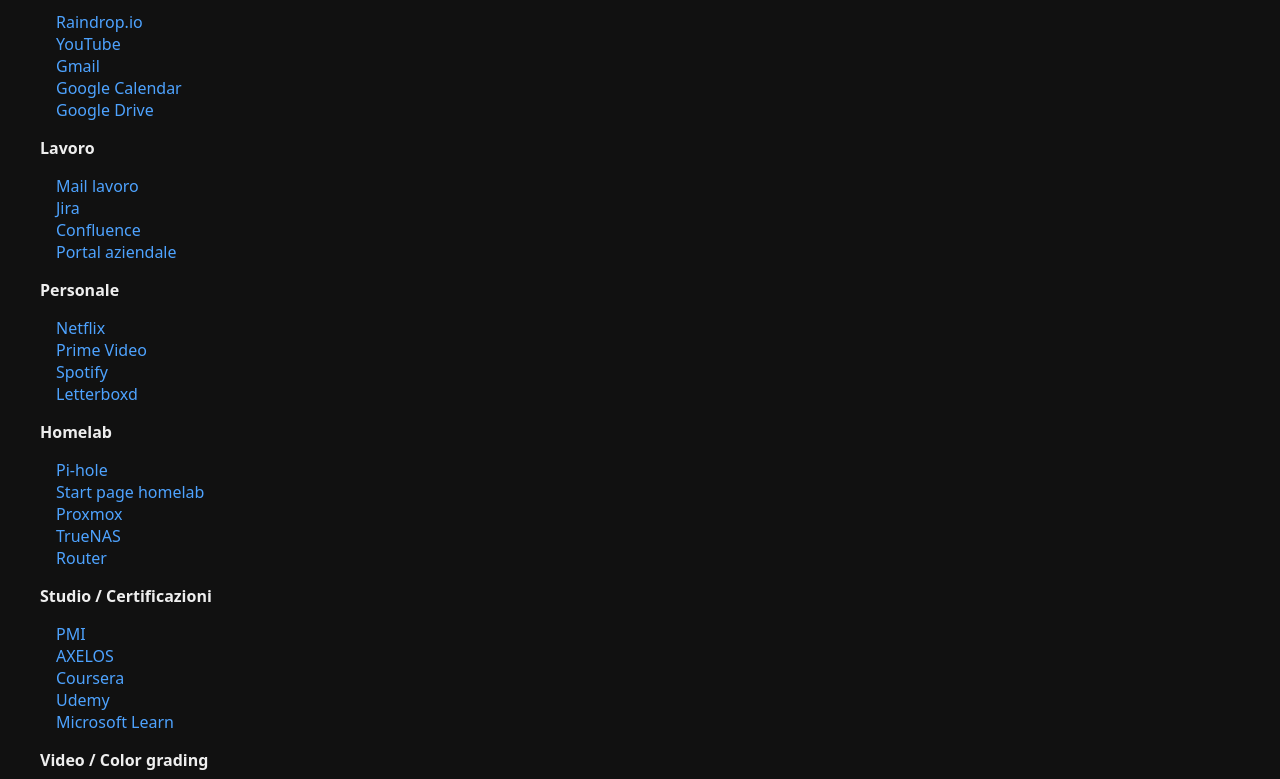
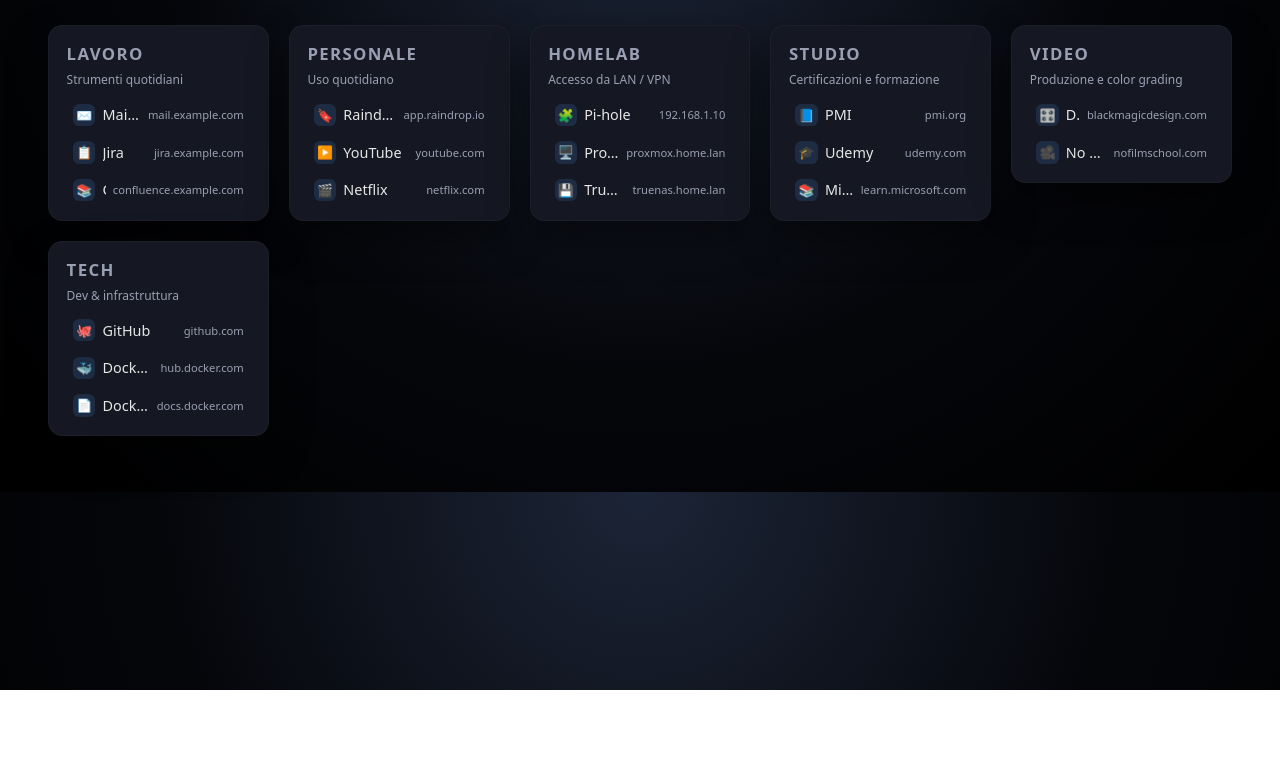
Before and after one commit to Orgath/startpage, a plain HTML site: page index.html in a window 1280 px wide. Shown: the part 110-889 px from the top of the page. After the commit the page ends 800 px from the top, so only its background shows below. Drawn offline with Linux system fonts and the light colour scheme.

Commit message:
Update index.html

```diff
--- a/index.html
+++ b/index.html
@@ -1,96 +1,286 @@
-<!DOCTYPE NETSCAPE-Bookmark-file-1>
-<!-- This is an automatically generated file.
-     It will be read and overwritten.
-     DO NOT EDIT! -->
+<!DOCTYPE html>
 <html lang="it">
 <head>
   <meta charset="utf-8">
-  <title>Segnalibri</title>
-  <meta http-equiv="Content-Type" content="text/html; charset=UTF-8">
+  <title>Start</title>
+  <meta name="viewport" content="width=device-width,initial-scale=1">
   <style>
+    :root {
+      --bg: #0b0c10;
+      --bg-card: #151822;
+      --accent: #4ea3ff;
+      --accent-soft: rgba(78,163,255,0.15);
+      --text: #e6e6e6;
+      --text-muted: #9aa0b3;
+    }
+    * { box-sizing:border-box; }
     body {
+      margin:0;
+      padding:2rem 1.5rem 3rem;
       font-family: system-ui, -apple-system, BlinkMacSystemFont, "Segoe UI", sans-serif;
-      background:#111;
-      color:#eee;
+      background: radial-gradient(circle at top, #1c2537 0, #05060a 55%, #000 100%);
+      color:var(--text);
+    }
+    h1 {
+      margin:0 0 0.25rem;
+      font-size:1.8rem;
+    }
+    .subtitle {
+      margin:0 0 1.75rem;
+      color:var(--text-muted);
+      font-size:0.95rem;
+    }
+    .grid {
+      display:grid;
+      grid-template-columns:repeat(auto-fit, minmax(220px, 1fr));
+      gap:1.25rem;
+      align-items:start;
+    }
+    .card {
+      background:var(--bg-card);
+      border-radius:0.9rem;
+      padding:1rem 1.1rem 0.8rem;
+      box-shadow:0 18px 40px rgba(0,0,0,0.45);
+      border:1px solid rgba(255,255,255,0.03);
+    }
+    .card h2 {
+      margin:0 0 0.4rem;
+      font-size:1.05rem;
+      text-transform:uppercase;
+      letter-spacing:0.08em;
+      color:var(--text-muted);
+    }
+    .card small {
+      display:block;
+      margin-bottom:0.6rem;
+      font-size:0.75rem;
+      color:var(--text-muted);
+    }
+    ul.links {
+      list-style:none;
+      padding:0;
       margin:0;
-      padding:1.5rem;
     }
-    a { color:#4ea3ff; text-decoration:none; }
-    a:hover { text-decoration:underline; }
-    h1 { margin-bottom:1rem; }
-    h3 {
-      margin:0.75rem 0 0.25rem;
-      font-size:1rem;
+    ul.links li + li { margin-top:0.25rem; }
+    a.link {
+      display:flex;
+      align-items:center;
+      gap:0.45rem;
+      padding:0.35rem 0.4rem;
+      border-radius:0.5rem;
+      color:var(--text);
+      text-decoration:none;
+      transition:background 0.18s ease, transform 0.12s ease, box-shadow 0.18s ease;
     }
-    dl { margin-left:1rem; }
+    a.link span.icon {
+      width:1.4rem;
+      height:1.4rem;
+      border-radius:0.4rem;
+      background:var(--accent-soft);
+      display:flex;
+      align-items:center;
+      justify-content:center;
+      font-size:0.8rem;
+      color:var(--accent);
+      flex-shrink:0;
+    }
+    a.link span.label {
+      flex:1;
+      font-size:0.9rem;
+      white-space:nowrap;
+      overflow:hidden;
+      text-overflow:ellipsis;
+    }
+    a.link span.host {
+      font-size:0.7rem;
+      color:var(--text-muted);
+    }
+    a.link:hover {
+      background:rgba(255,255,255,0.03);
+      transform:translateY(-1px);
+      box-shadow:0 8px 22px rgba(0,0,0,0.45);
+    }
+    @media (min-width:900px) {
+      body { padding:2.5rem 3rem 3.5rem; }
+      h1 { font-size:2rem; }
+    }
   </style>
 </head>
 <body>
-  <h1>Segnalibri</h1>
 
-  <DL><p>
-    <DT><H3 ADD_DATE="1733606692" LAST_MODIFIED="1733606692" PERSONAL_TOOLBAR_FOLDER="true">Barra dei preferiti</H3>
-    <DL><p>
-      <DT><A HREF="https://app.raindrop.io/" ADD_DATE="1733606692">Raindrop.io</A>
-      <DT><A HREF="https://www.youtube.com/" ADD_DATE="1733606692">YouTube</A>
-      <DT><A HREF="https://mail.google.com/" ADD_DATE="1733606692">Gmail</A>
-      <DT><A HREF="https://calendar.google.com/" ADD_DATE="1733606692">Google Calendar</A>
-      <DT><A HREF="https://drive.google.com/" ADD_DATE="1733606692">Google Drive</A>
-    </DL><p>
+  <h1>Start</h1>
+  <p class="subtitle">Link principali, sincronizzati tra tutti i browser.</p>
 
-    <DT><H3 ADD_DATE="1733606692" LAST_MODIFIED="1733606692">Lavoro</H3>
-    <DL><p>
-      <DT><A HREF="https://mail.example.com" ADD_DATE="1733606692">Mail lavoro</A>
-      <DT><A HREF="https://jira.example.com" ADD_DATE="1733606692">Jira</A>
-      <DT><A HREF="https://confluence.example.com" ADD_DATE="1733606692">Confluence</A>
-      <DT><A HREF="https://portal.example.com" ADD_DATE="1733606692">Portal aziendale</A>
-    </DL><p>
+  <div class="grid">
 
-    <DT><H3 ADD_DATE="1733606692" LAST_MODIFIED="1733606692">Personale</H3>
-    <DL><p>
-      <DT><A HREF="https://www.netflix.com/" ADD_DATE="1733606692">Netflix</A>
-      <DT><A HREF="https://www.primevideo.com/" ADD_DATE="1733606692">Prime Video</A>
-      <DT><A HREF="https://open.spotify.com/" ADD_DATE="1733606692">Spotify</A>
-      <DT><A HREF="https://letterboxd.com/" ADD_DATE="1733606692">Letterboxd</A>
-    </DL><p>
+    <!-- Lavoro -->
+    <section class="card">
+      <h2>Lavoro</h2>
+      <small>Strumenti quotidiani</small>
+      <ul class="links">
+        <li>
+          <a class="link" href="https://mail.example.com">
+            <span class="icon">✉️</span>
+            <span class="label">Mail lavoro</span>
+            <span class="host">mail.example.com</span>
+          </a>
+        </li>
+        <li>
+          <a class="link" href="https://jira.example.com">
+            <span class="icon">📋</span>
+            <span class="label">Jira</span>
+            <span class="host">jira.example.com</span>
+          </a>
+        </li>
+        <li>
+          <a class="link" href="https://confluence.example.com">
+            <span class="icon">📚</span>
+            <span class="label">Confluence</span>
+            <span class="host">confluence.example.com</span>
+          </a>
+        </li>
+      </ul>
+    </section>
 
-    <DT><H3 ADD_DATE="1733606692" LAST_MODIFIED="1733606692">Homelab</H3>
-    <DL><p>
-      <DT><A HREF="http://192.168.1.10/admin" ADD_DATE="1733606692">Pi-hole</A>
-      <DT><A HREF="https://start.home.lan" ADD_DATE="1733606692">Start page homelab</A>
-      <DT><A HREF="https://proxmox.home.lan:8006" ADD_DATE="1733606692">Proxmox</A>
-      <DT><A HREF="https://truenas.home.lan" ADD_DATE="1733606692">TrueNAS</A>
-      <DT><A HREF="https://router.home.lan" ADD_DATE="1733606692">Router</A>
-    </DL><p>
+    <!-- Personale -->
+    <section class="card">
+      <h2>Personale</h2>
+      <small>Uso quotidiano</small>
+      <ul class="links">
+        <li>
+          <a class="link" href="https://app.raindrop.io/">
+            <span class="icon">🔖</span>
+            <span class="label">Raindrop</span>
+            <span class="host">app.raindrop.io</span>
+          </a>
+        </li>
+        <li>
+          <a class="link" href="https://www.youtube.com/">
+            <span class="icon">▶️</span>
+            <span class="label">YouTube</span>
+            <span class="host">youtube.com</span>
+          </a>
+        </li>
+        <li>
+          <a class="link" href="https://www.netflix.com/">
+            <span class="icon">🎬</span>
+            <span class="label">Netflix</span>
+            <span class="host">netflix.com</span>
+          </a>
+        </li>
+      </ul>
+    </section>
 
-    <DT><H3 ADD_DATE="1733606692" LAST_MODIFIED="1733606692">Studio / Certificazioni</H3>
-    <DL><p>
-      <DT><A HREF="https://www.pmi.org/" ADD_DATE="1733606692">PMI</A>
-      <DT><A HREF="https://www.axelos.com/" ADD_DATE="1733606692">AXELOS</A>
-      <DT><A HREF="https://www.coursera.org/" ADD_DATE="1733606692">Coursera</A>
-      <DT><A HREF="https://www.udemy.com/" ADD_DATE="1733606692">Udemy</A>
-      <DT><A HREF="https://learn.microsoft.com/" ADD_DATE="1733606692">Microsoft Learn</A>
-    </DL><p>
+    <!-- Homelab -->
+    <section class="card">
+      <h2>Homelab</h2>
+      <small>Accesso da LAN / VPN</small>
+      <ul class="links">
+        <li>
+          <a class="link" href="http://192.168.1.10/admin">
+            <span class="icon">🧩</span>
+            <span class="label">Pi‑hole</span>
+            <span class="host">192.168.1.10</span>
+          </a>
+        </li>
+        <li>
+          <a class="link" href="https://proxmox.home.lan:8006">
+            <span class="icon">🖥️</span>
+            <span class="label">Proxmox</span>
+            <span class="host">proxmox.home.lan</span>
+          </a>
+        </li>
+        <li>
+          <a class="link" href="https://truenas.home.lan">
+            <span class="icon">💾</span>
+            <span class="label">TrueNAS</span>
+            <span class="host">truenas.home.lan</span>
+          </a>
+        </li>
+      </ul>
+    </section>
 
-    <DT><H3 ADD_DATE="1733606692" LAST_MODIFIED="1733606692">Video / Color grading</H3>
-    <DL><p>
-      <DT><A HREF="https://www.blackmagicdesign.com/products/davinciresolve/" ADD_DATE="1733606692">DaVinci Resolve</A>
-      <DT><A HREF="https://www.provideocoalition.com/" ADD_DATE="1733606692">ProVideo Coalition</A>
-      <DT><A HREF="https://nofilmschool.com/" ADD_DATE="1733606692">No Film School</A>
-      <DT><A HREF="https://www.rocketjumpfilmschool.com/" ADD_DATE="1733606692">RocketJump Film School</A>
-      <DT><A HREF="https://www.colorgradingcentral.com/" ADD_DATE="1733606692">Color Grading Central</A>
-    </DL><p>
+    <!-- Studio / Certificazioni -->
+    <section class="card">
+      <h2>Studio</h2>
+      <small>Certificazioni e formazione</small>
+      <ul class="links">
+        <li>
+          <a class="link" href="https://www.pmi.org/">
+            <span class="icon">📘</span>
+            <span class="label">PMI</span>
+            <span class="host">pmi.org</span>
+          </a>
+        </li>
+        <li>
+          <a class="link" href="https://www.udemy.com/">
+            <span class="icon">🎓</span>
+            <span class="label">Udemy</span>
+            <span class="host">udemy.com</span>
+          </a>
+        </li>
+        <li>
+          <a class="link" href="https://learn.microsoft.com/">
+            <span class="icon">📚</span>
+            <span class="label">Microsoft Learn</span>
+            <span class="host">learn.microsoft.com</span>
+          </a>
+        </li>
+      </ul>
+    </section>
 
-    <DT><H3 ADD_DATE="1733606692" LAST_MODIFIED="1733606692">Tech / Dev / Infra</H3>
-    <DL><p>
-      <DT><A HREF="https://stackoverflow.com/" ADD_DATE="1733606692">Stack Overflow</A>
-      <DT><A HREF="https://github.com/" ADD_DATE="1733606692">GitHub</A>
-      <DT><A HREF="https://hub.docker.com/" ADD_DATE="1733606692">Docker Hub</A>
-      <DT><A HREF="https://www.proxmox.com/" ADD_DATE="1733606692">Proxmox</A>
-      <DT><A HREF="https://docs.docker.com/" ADD_DATE="1733606692">Docker Docs</A>
-    </DL><p>
+    <!-- Video / Color grading -->
+    <section class="card">
+      <h2>Video</h2>
+      <small>Produzione e color grading</small>
+      <ul class="links">
+        <li>
+          <a class="link" href="https://www.blackmagicdesign.com/products/davinciresolve/">
+            <span class="icon">🎛️</span>
+            <span class="label">DaVinci Resolve</span>
+            <span class="host">blackmagicdesign.com</span>
+          </a>
+        </li>
+        <li>
+          <a class="link" href="https://nofilmschool.com/">
+            <span class="icon">🎥</span>
+            <span class="label">No Film School</span>
+            <span class="host">nofilmschool.com</span>
+          </a>
+        </li>
+      </ul>
+    </section>
 
-  </DL><p>
+    <!-- Tech / Dev -->
+    <section class="card">
+      <h2>Tech</h2>
+      <small>Dev & infrastruttura</small>
+      <ul class="links">
+        <li>
+          <a class="link" href="https://github.com/">
+            <span class="icon">🐙</span>
+            <span class="label">GitHub</span>
+            <span class="host">github.com</span>
+          </a>
+        </li>
+        <li>
+          <a class="link" href="https://hub.docker.com/">
+            <span class="icon">🐳</span>
+            <span class="label">Docker Hub</span>
+            <span class="host">hub.docker.com</span>
+          </a>
+        </li>
+        <li>
+          <a class="link" href="https://docs.docker.com/">
+            <span class="icon">📄</span>
+            <span class="label">Docker Docs</span>
+            <span class="host">docs.docker.com</span>
+          </a>
+        </li>
+      </ul>
+    </section>
+
+  </div>
 
 </body>
 </html>
```
